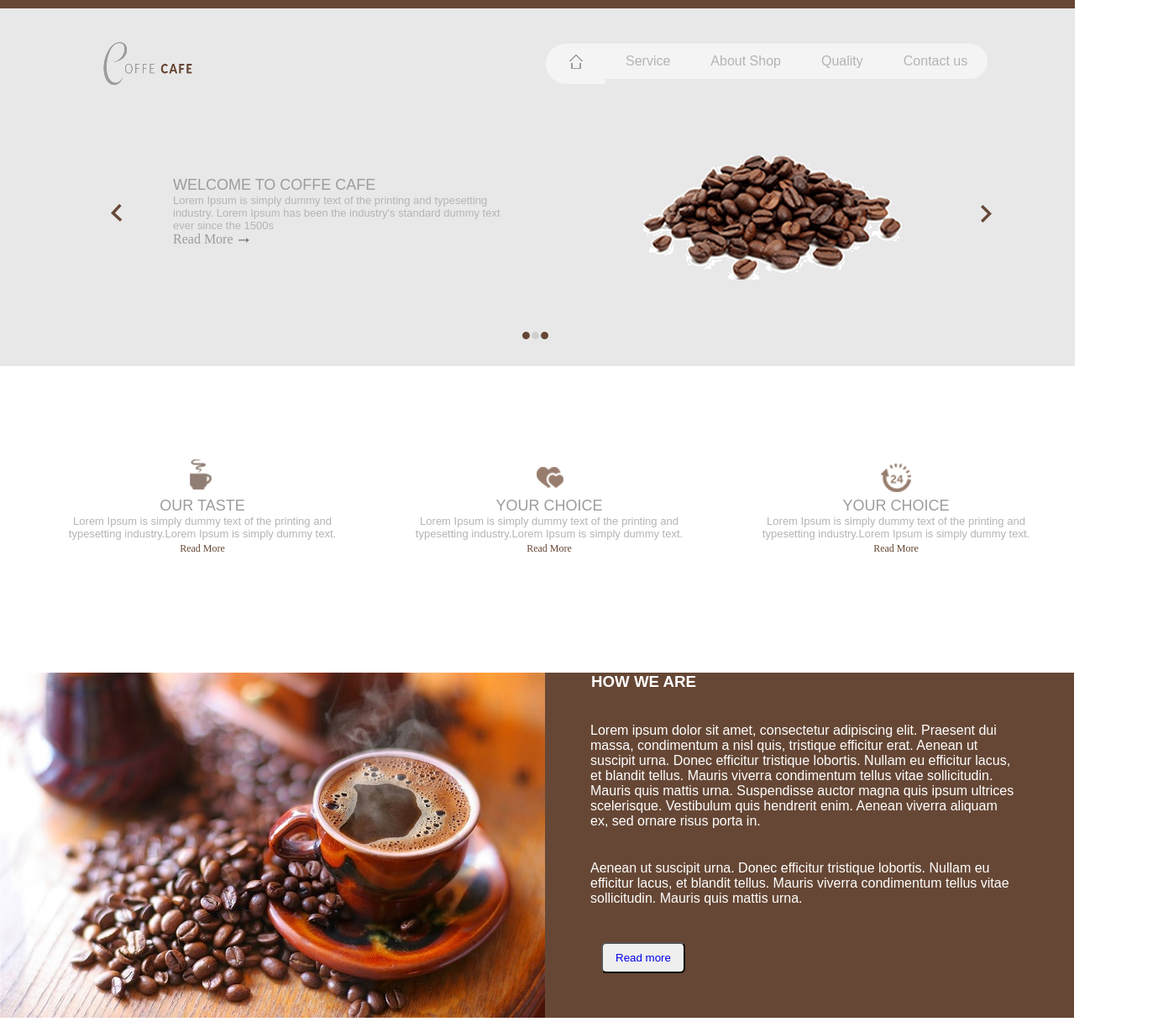
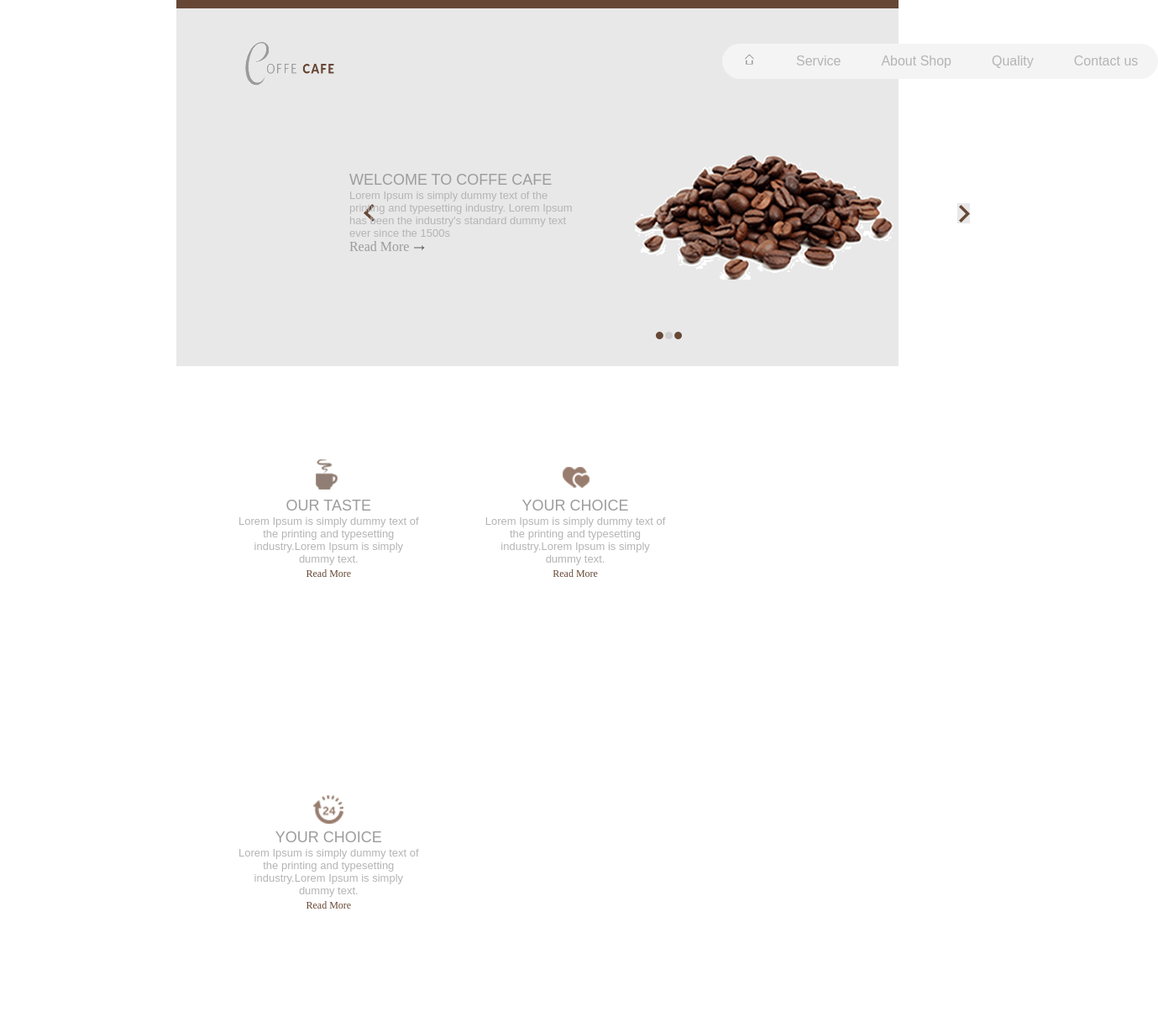
Before and after one commit to andres3096/Coffee, a plain HTML site: page index.html in a window 1280 px wide. Shown: the top 1223 px of the page at 84% size, 1379 px wide, since content can reach past the window. Drawn offline with Linux system fonts and the light colour scheme.

Commit message:
add fluid files

```diff
--- a/index.html
+++ b/index.html
@@ -18,7 +18,7 @@
          <img class="points" src="img/points.png" alt="points">
         <div class="menu">
           <ul class="links">
-            <li><button class="radius"><a href="#"><img class="casa" src="img/home.png" alt="home picture"></a></button></li>
+            <li><button class="radius"><a href="#"><img class="home" src="img/home.png" alt="home picture"></a></button></li>
             <li><button><a href="#">Service</a></button></li>
             <li><button><a href="#">About Shop</a></button></li>
             <li><button><a href="#">Quality</a></button></li>
--- a/sass/partials/general/_div-container.scss
+++ b/sass/partials/general/_div-container.scss
@@ -1,5 +1,5 @@
 .wrapper {
-	width: 1280px;
+	width: 67.2%;
 	margin: 0 auto;
 }
 .header {
@@ -8,24 +8,24 @@
 	height: 426px;
 }
 .infoHeader {
-	width: 415px;
+	width: 32%;
 	height: 115px;
 	position: relative;
     left: 206px;
 }
 
-.infoSalud {
+.infoHealth {
 	text-align: center;
-	width:  336px;
+	width: 25.2%;
 	display: inline-block;
     margin: 106px 0px 140px 73px;
 }
 .infoU {
 	background-color: $first-color;
-    width: 630px;
+    width: 51.3%;
     height: 411px;
     position: relative;
-    left: 649px;
+    left: 48.7%;
     bottom: 415px;
 }
 .infoU h3 {
@@ -34,7 +34,7 @@
 .infoU p {
 	color: #fff;
 	font: 16px $primary-font;
-	width: 505px;
+	width: 80.23%;
     margin: 38px 54px;
 }
 .galeria {
@@ -46,15 +46,15 @@
 	background-color: $first-color;
     height: 225px;
     margin-bottom: 100px;
-    width: 1280px;
+    width: 67.2%;
     margin: 0 auto;
 }
 
-.allInfo {
-	width:  236px;
+.moreInfo {
+	width: 18.5%;
 	display: inline-block;
 	vertical-align: text-top;
 	position: relative;
-    left: 163px;
+    left: 12.5%;
     top: 48px;
 }
--- a/sass/partials/general/_imagen.scss
+++ b/sass/partials/general/_imagen.scss
@@ -1,6 +1,6 @@
 .logo {
     position: relative;
-    left: 118px;
+    left: 9%;
     bottom: 51px;
 }
 .home {
@@ -8,27 +8,29 @@
 }
 .arrowL {
 	position: relative;
-    right: 298px;
+    right: 24%;
     top: 108px;
 }
 .arrowR {
 	position: relative;
-    left: 718px;
+    left: 56%;
     top: 108px;
 }
 .points {
 	position: relative;
-    left: 154px;
+    left: 12%;
     top: 248px;
 
 }
 .coffeeGrains {
 	position: relative;
-    left: 650px;
+    left: 50%;
     top: 175px;
 }
 .circle {
 	position: relative;
-    left: 751px;
+    left: 46.7%;
     top: 98px;
+    float: left;
+    left: 47%;
 }
--- a/sass/partials/navegation/_buttons.scss
+++ b/sass/partials/navegation/_buttons.scss
@@ -15,9 +15,3 @@
 	padding: 9px 15px;
     margin: 5px 67px;
 }
-.circle {
-    float: left;
-    position: relative;
-    top: 266px;
-    left: 600px;
-}
```
Also changed, not shown: css/style.css, 2 other files.
